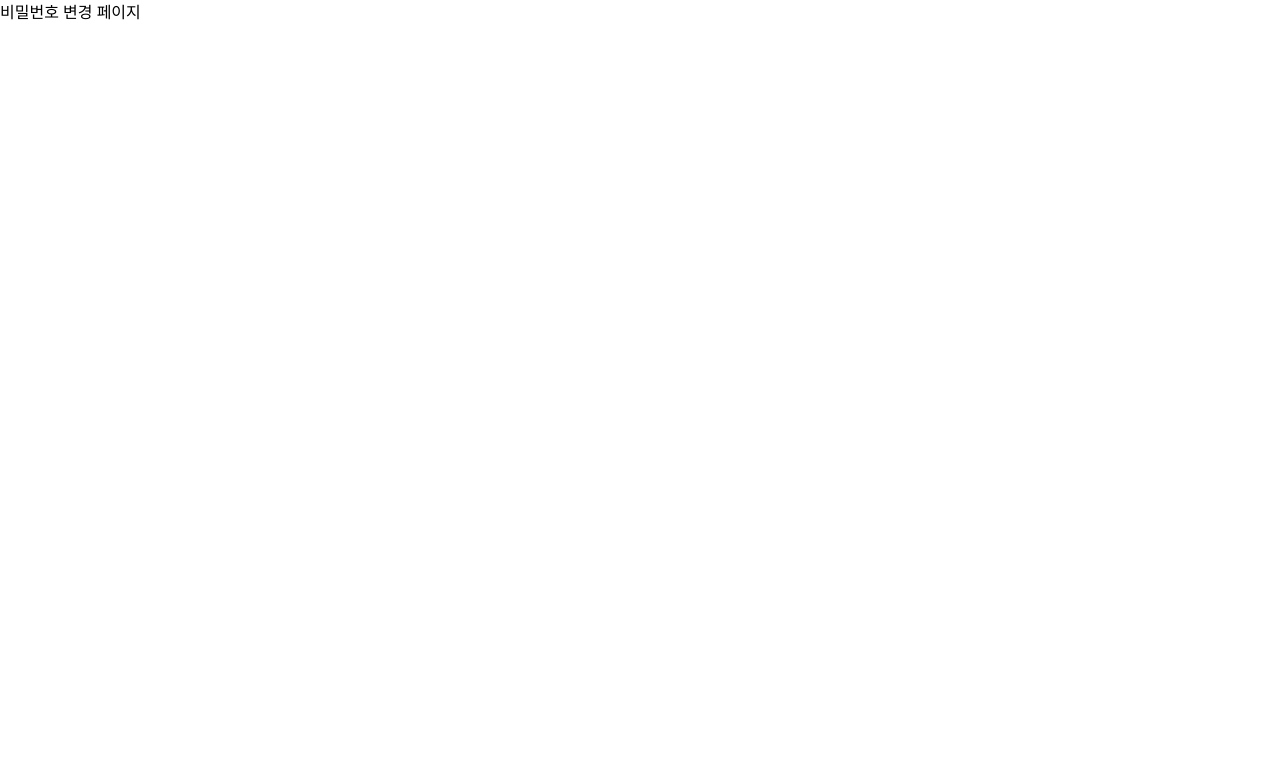
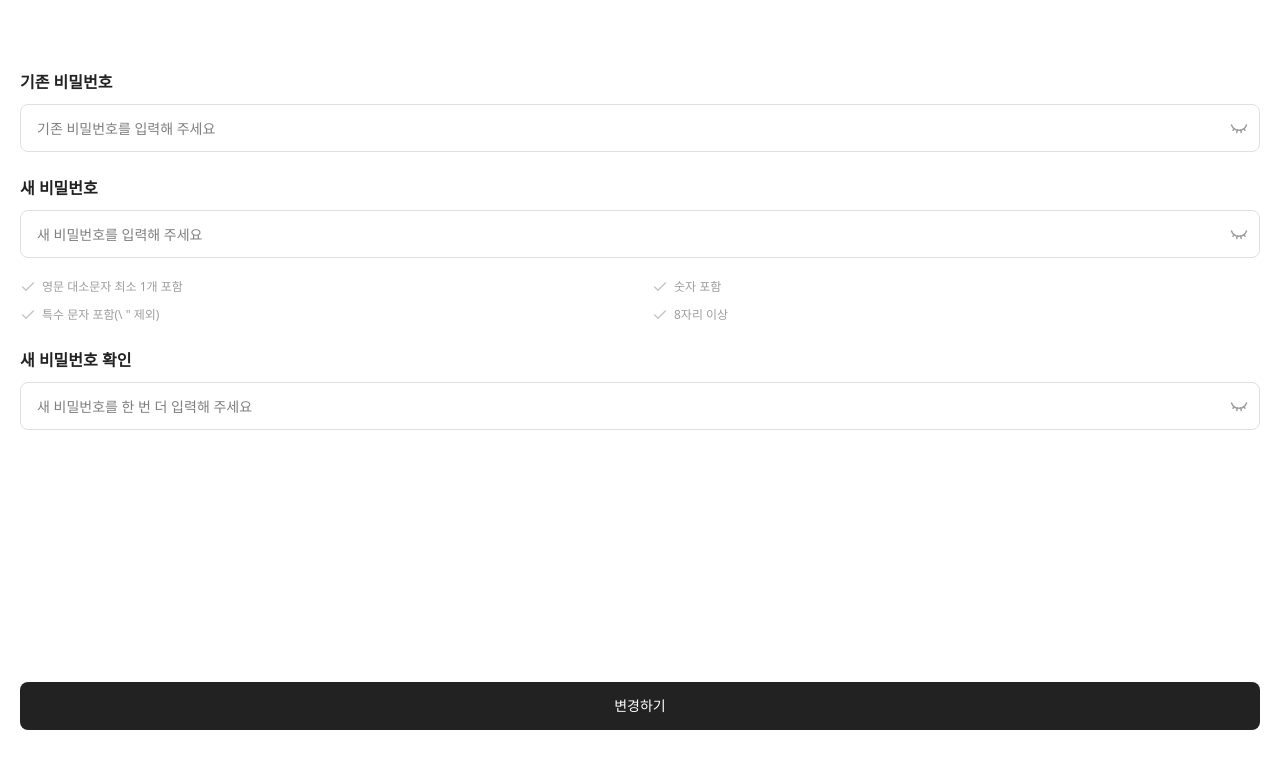
Before and after one commit to prgrms-web-devcourse-final-project/WBE4_5_GCC_FE, a Next.js app: page /profile/change-password in a window 1280 px wide. Shown: the top 768 px of the page. Built offline with nearby package versions, Linux system fonts and the light colour scheme.

Commit message:
💄 Style: 비밀번호 변경 페이지 퍼블리싱

```diff
--- a/src/app/profile/change-password/page.tsx
+++ b/src/app/profile/change-password/page.tsx
@@ -1,7 +1,140 @@
-export default function page () {
+'use client';
+
+import { useState } from "react";
+import { Eye, EyeClosed, Check } from 'lucide-react';
+import Input from "@/app/components/common/Input";
+import Button from "@/app/components/common/Button";
+
+export default function Page() {
+  const [password, setPassword] = useState("");
+  const [newPassword, setNewPassword] = useState("");
+  const [confirmPassword, setConfirmPassword] = useState("");
+  const [errors, setErrors] = useState<{ password?: string }>({});
+
+  const [showOld, setShowOld] = useState(false);
+  const [showNew, setShowNew] = useState(false);
+  const [showConfirm, setShowConfirm] = useState(false);
+
+  const hasUpperAndLower = /(?=.*[a-z])(?=.*[A-Z])/;
+  const hasNumber = /(?=.*\d)/;
+  const hasSpecialChar = /(?=.*[!@#$%^&*()_+{}\[\]:;<>,.?/~`\-='|])/;
+  const isAtLeast8 = /^.{8,}$/;
+
+  const getPasswordChecks = (pw: string) => ({
+    upperAndLower: hasUpperAndLower.test(pw),
+    number: hasNumber.test(pw),
+    special: hasSpecialChar.test(pw),
+    length: isAtLeast8.test(pw),
+  });
+
+  const [passwordChecks, setPasswordChecks] = useState({
+    upperAndLower: false,
+    number: false,
+    special: false,
+    length: false,
+  });
+
+  const handleNewPasswordChange = (value: string) => {
+    setNewPassword(value);
+    setPasswordChecks(getPasswordChecks(value));
+  }
+
+  const conditionList = [
+    { key: 'upperAndLower', label: '영문 대소문자 최소 1개 포함' },
+    { key: 'number', label: '숫자 포함' },
+    { key: 'special', label: '특수 문자 포함(\\ " 제외)' },
+    { key: 'length', label: '8자리 이상' },
+  ];
+
   return (
-    <>
-      <h1>비밀번호 변경 페이지</h1>
-    </>
+    <div className="min-h-screen flex flex-col justify-between px-5 py-[70px]">
+      {/* 상단 컨텐츠 */}
+      <div className="flex flex-col gap-y-6">
+        <div className="flex flex-col gap-y-2.5">
+          <h1 className="text-[16px] text-[#222222] font-semibold">기존 비밀번호</h1>
+          <div className="relative">
+            <Input
+              type={showOld ? "text" : "password"}
+              placeholder="기존 비밀번호를 입력해 주세요"
+              value={password}
+              onChange={(e) => setPassword(e.target.value)}
+              error={errors.password}
+            />
+            <button
+              type="button"
+              className="absolute right-3 top-1/2 -translate-y-1/2"
+              onClick={() => setShowOld(!showOld)}
+            >
+              {showOld
+                ? <Eye className="w-[18px] h-auto text-[#9E9E9E]" />
+                : <EyeClosed className="w-[18px] h-auto text-[#9E9E9E]" />
+              }
+            </button>
+          </div>
+        </div>
+
+        <div className="flex flex-col gap-y-2.5">
+          <h1 className="text-[16px] text-[#222222] font-semibold">새 비밀번호</h1>
+          <div className="relative">
+            <Input
+              type={showNew ? "text" : "password"}
+              placeholder="새 비밀번호를 입력해 주세요"
+              value={newPassword}
+              onChange={(e) => handleNewPasswordChange(e.target.value)}
+              error={errors.password}
+            />
+            <button
+              type="button"
+              className="absolute right-3 top-1/2 -translate-y-1/2"
+              onClick={() => setShowNew(!showNew)}
+            >
+              {showNew
+                ? <Eye className="w-[18px] h-auto text-[#9E9E9E]" />
+                : <EyeClosed className="w-[18px] h-auto text-[#9E9E9E]" />
+              }
+            </button>
+          </div>
+
+          {/* 비밀번호 조건 */}
+          <div className="grid grid-cols-2 gap-y-[10px] gap-x-6 mt-[10px]">
+            {conditionList.map(({ key, label }) => (
+              <div key={key} className="flex gap-[6px] items-center">
+                <Check className={`w-4 h-auto ${passwordChecks[key as keyof typeof passwordChecks] ? "text-green-500" : "text-[#C4C4C4]"}`} />
+                <p className={`text-[12px] ${passwordChecks[key as keyof typeof passwordChecks] ? "text-green-500" : "text-[#9E9E9E]"}`}>
+                  {label}
+                </p>
+              </div>
+            ))}
+          </div>
+        </div>
+
+        <div className="flex flex-col gap-y-2.5">
+          <h1 className="text-[16px] text-[#222222] font-semibold">새 비밀번호 확인</h1>
+          <div className="relative">
+            <Input
+              type={showConfirm ? "text" : "password"}
+              placeholder="새 비밀번호를 한 번 더 입력해 주세요"
+              value={confirmPassword}
+              onChange={(e) => setConfirmPassword(e.target.value)}
+              error={errors.password}
+            />
+            <button
+              type="button"
+              className="absolute right-3 top-1/2 -translate-y-1/2"
+              onClick={() => setShowConfirm(!showConfirm)}
+            >
+              {showConfirm
+                ? <Eye className="w-[18px] h-auto text-[#9E9E9E]" />
+                : <EyeClosed className="w-[18px] h-auto text-[#9E9E9E]" />
+              }
+            </button>
+          </div>
+        </div>
+      </div>
+
+      <div>
+        <Button>변경하기</Button>
+      </div>
+    </div>
   );
 }
```
